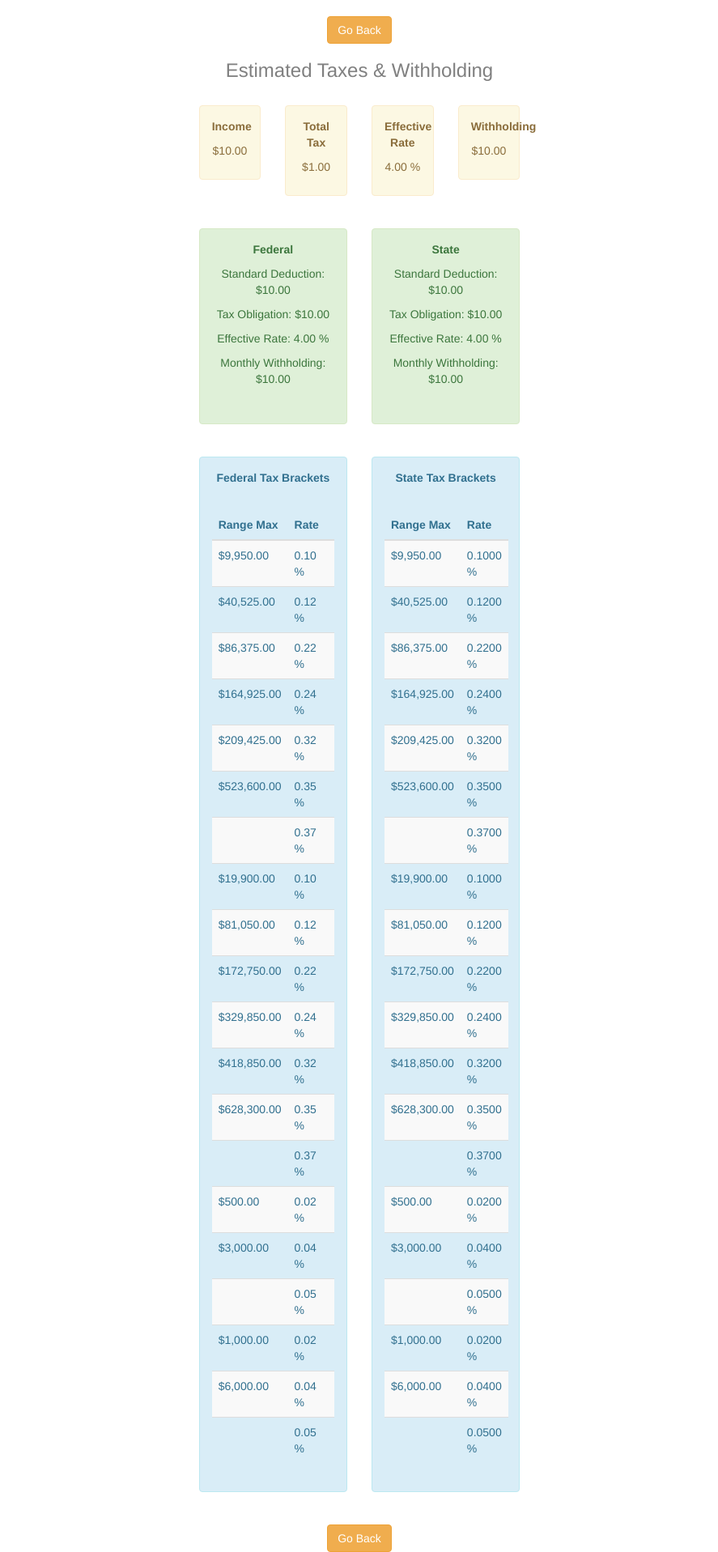
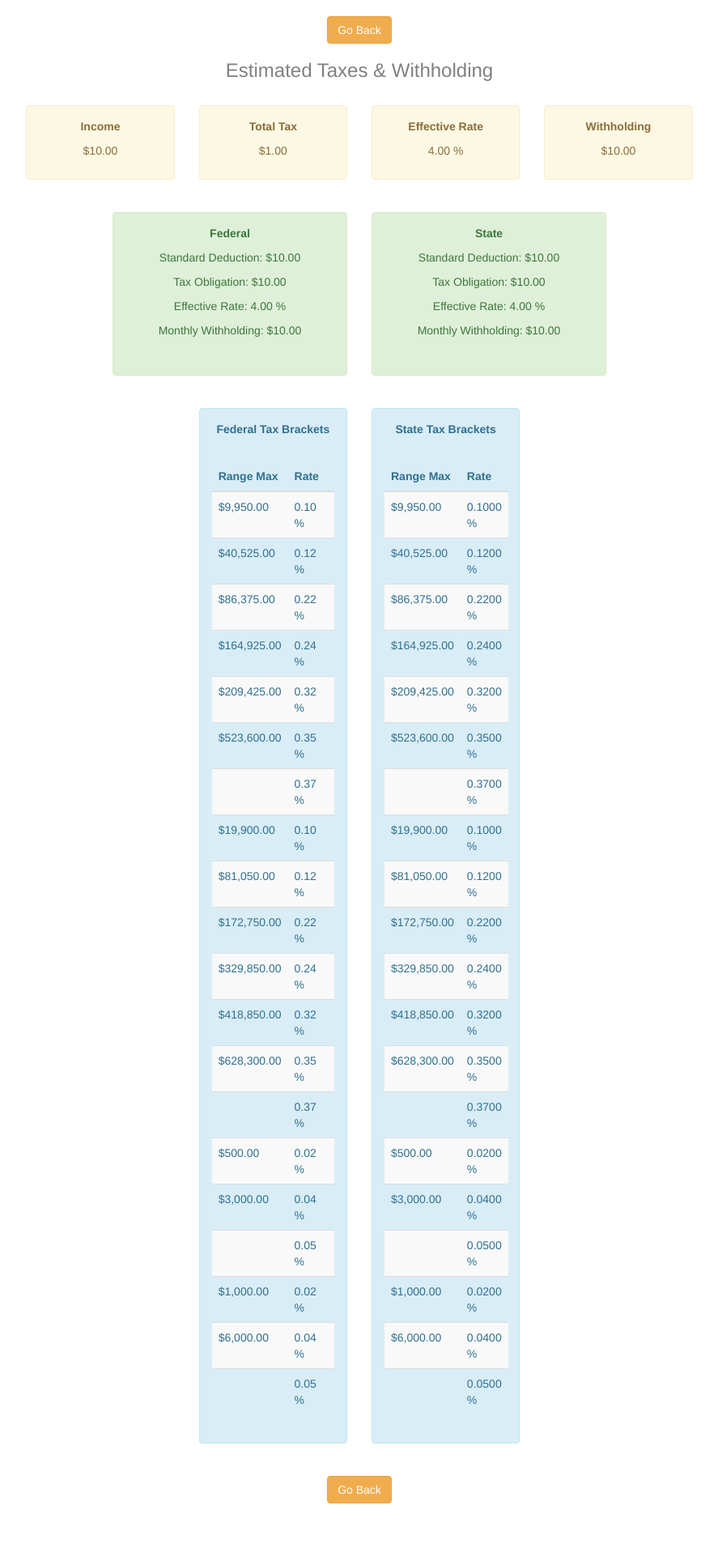
Before and after one commit to AECInkomoko/AEC-tax-checker, a Django app: template estimator/templates/estimator/estimator.html in a window 1280 px wide. Shown: the whole page at 81% size, without its empty margins (196-1083 px from the left). After the commit the page ends 1857 px from the top, so only its background shows below. Run offline with Django 3.2, Linux system fonts and the light colour scheme; data comes from the database, SQL or seed files in the repository; the template is opened without the code that fills it: values that come from a table or form of the project are taken from there, most other values are stand-ins (such as "Sample title", 1, 10 or a date in 2020); some libraries are stand-ins or nearby versions.

Commit message:
Widening the UI widgets

```diff
--- a/estimator/templates/estimator/estimator.html
+++ b/estimator/templates/estimator/estimator.html
@@ -50,8 +50,8 @@
 
     <!-- Summary Row -->
     <div class="row">
-      <div class="col-lg-4"></div>
-      <div class="col-lg-1">
+      <div class="col-lg-2"></div>
+      <div class="col-lg-2">
         <div class="alert alert-warning">
           <center>
             <strong>
@@ -61,7 +61,7 @@
           </center>
         </div>
       </div>
-      <div class="col-lg-1">
+      <div class="col-lg-2">
         <div class="alert alert-warning">
           <center>
             <strong>
@@ -71,7 +71,7 @@
           </center>
         </div>
       </div>
-      <div class="col-lg-1">
+      <div class="col-lg-2">
         <div class="alert alert-warning">
           <center>
             <strong><p>Effective Rate</p></strong>
@@ -79,7 +79,7 @@
           </center>
         </div>
       </div>
-      <div class="col-lg-1">
+      <div class="col-lg-2">
         <div class="alert alert-warning">
           <center>
             <strong>
@@ -89,7 +89,7 @@
           </center>
         </div>
       </div>
-      <div class="col-lg-4"></div>
+      <div class="col-lg-2"></div>
     </div>
 
     </br>
@@ -98,8 +98,8 @@
     <!-- Federal + State Row-->
 
     <div class="row">
-      <div class="col-lg-4"></div>
-      <div class="col-lg-2">
+      <div class="col-lg-3"></div>
+      <div class="col-lg-3">
         <div class="alert alert-success">
           <center>
             <strong><p>Federal</p></strong>
@@ -112,7 +112,7 @@
         </div>
       </div>
 
-      <div class="col-lg-2">
+      <div class="col-lg-3">
         <div class="alert alert-success">
           <center>
             <strong><p>State</p></strong>
@@ -125,7 +125,7 @@
         </div>
       </div>
 
-      <div class="col-lg-4"></div>
+      <div class="col-lg-3"></div>
     </div>
 
     </br>
```
